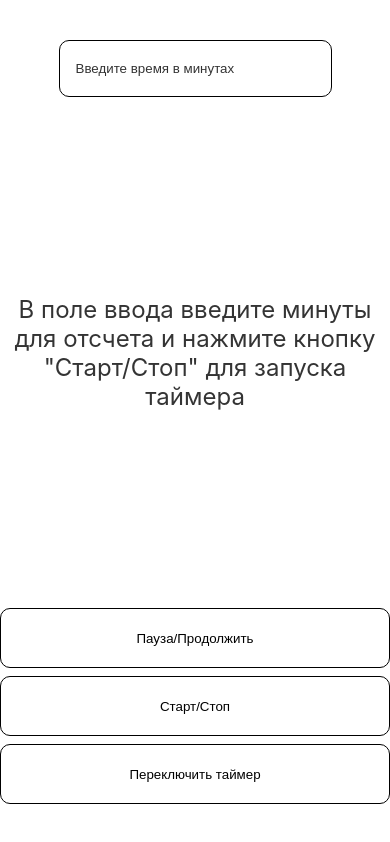
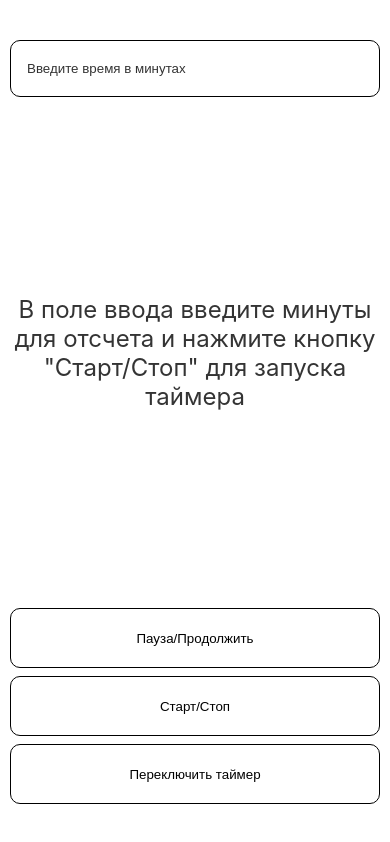
Before and after one commit to lighterboiii/time-manager, a React (Create React App) app: page / in a window 390 px wide. Built offline with nearby package versions, Linux system fonts and the light colour scheme.

Commit message:
little updates

```diff
--- a/public/index.html
+++ b/public/index.html
@@ -9,6 +9,7 @@
       content="Test task for paypoint"
     />
     <link rel="manifest" href="%PUBLIC_URL%/manifest.json" />
+    <link rel="icon" href="%PUBLIC_URL%/favicon.ico" />
     <title>Time Manager</title>
   </head>
   <body>
--- a/src/components/TimeManager/TimeManager.module.scss
+++ b/src/components/TimeManager/TimeManager.module.scss
@@ -11,8 +11,12 @@
   text-align: center;
   height: 100vh;
 
+  @media screen and (max-width: 1024px) {
+    @include indents(0 10px,0);
+  }
+
   &__buttons {
-    @include flexContainer(row, space-between, center, 16px);
+    @include flexContainer(row, space-between, center, 8px);
     @include indents(20px 0 40px 0, 0);
 
     @media screen and (max-width: 580px) {
@@ -30,7 +34,7 @@
     @include indents(20px 16px, 0);
     border-radius: 10px;
     border: 1px black solid;
-    width: 30%;
+    width: 35%;
 
     &::placeholder {
       color: black;
@@ -38,7 +42,7 @@
     }
 
     @media screen and (max-width: 1024px) {
-      width: 70%;
+      width: 100%;
     }
   }
 
```
Also changed, not shown: 1 other file (tests, documents, lock files or other folders).
